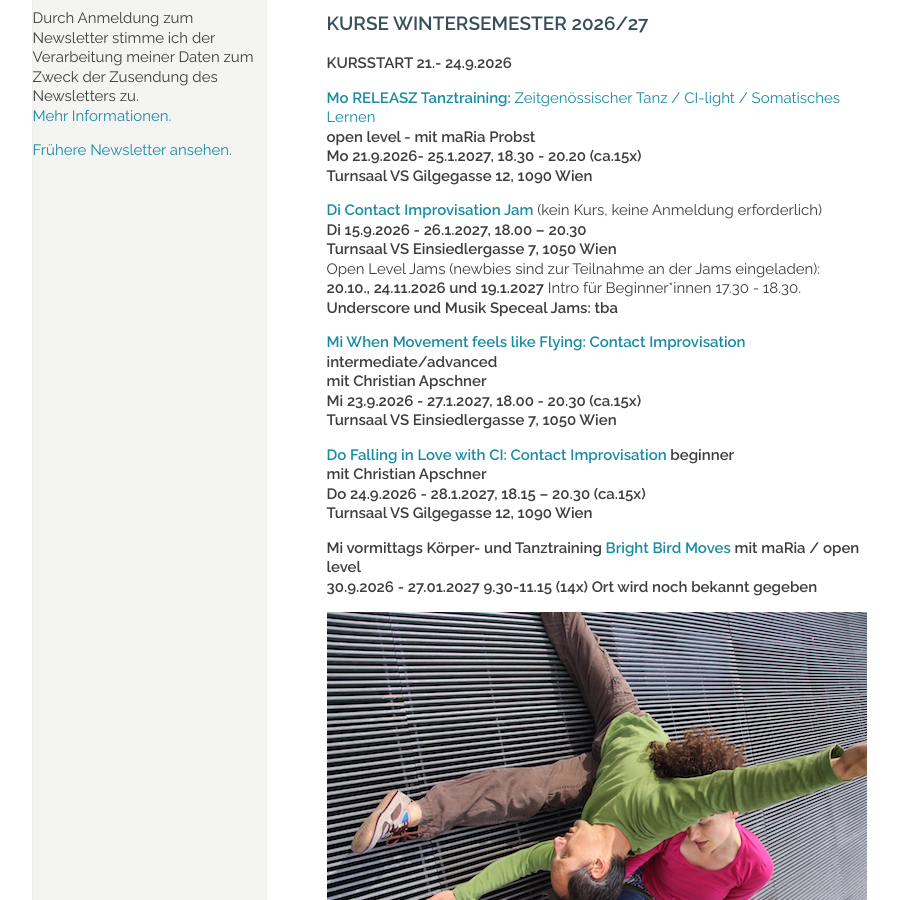
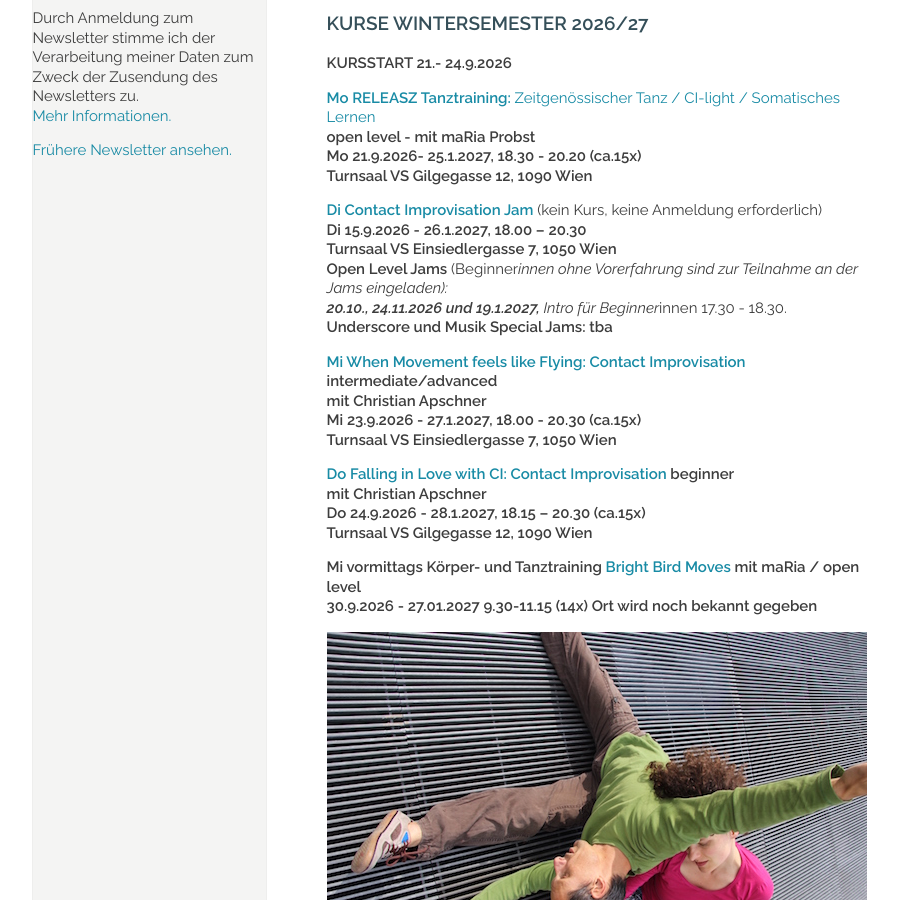
Before and after one commit to manulari/rollingpointat, a Jekyll site: the page built from _pages_de/index.md, in a window 1280 px wide and 900 px high, scrolled down 1260 px. Shown: the whole window, without its empty margins (152-1050 px from the left). Built offline with Jekyll 4.4.1, drawn with Linux system fonts in a browser that asks for light colours; comment, search, counter and statistics services are not loaded.

Commit message:
Update page (de) “index”

```diff
--- a/_pages_de/index.md
+++ b/_pages_de/index.md
@@ -43,8 +43,9 @@ Ob mit oder ohne Vorerfahrung – hier bist du richtig!
 **[Di Contact Improvisation Jam ](/jams)**(kein Kurs, keine Anmeldung erforderlich)\
 **Di 15.9.2026 - 26.1.2027, 18.00 – 20.30**\
 **Turnsaal VS Einsiedlergasse 7, 1050 Wien**\
-Open Level Jams (newbies sind zur Teilnahme an der Jams eingeladen): **20.10., 24.11.2026 und 19.1.2027** Intro für Beginner*innen 17.30 - 18.30.\
-**Underscore und Musik Speceal Jams: tba**
+**Open Level Jams** (Beginner*innen ohne Vorerfahrung sind zur Teilnahme an der Jams eingeladen):\
+**20.10., 24.11.2026 und 19.1.2027,** Intro für Beginner*innen 17.30 - 18.30.\
+**Underscore und Musik Special Jams: tba**
 
 **[Mi When  Movement feels like Flying: Contact Improvisation ](/contactadv) intermediate/advanced**\
 **mit Christian Apschner**\
```
